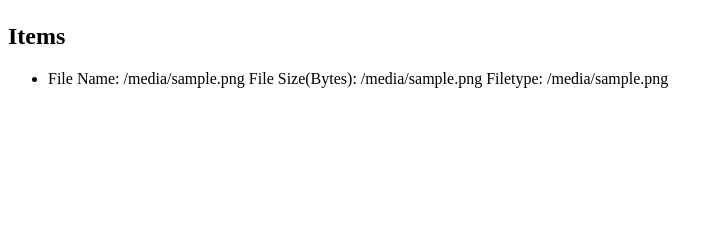
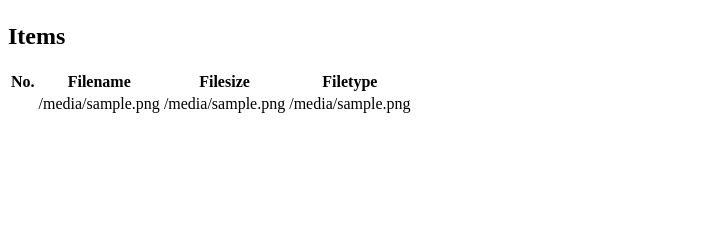
Before and after one commit to yviler/localDrop, a FastAPI app: template templates/browse.html in a window 1280 px wide. Shown: the part 57-300 px from the top of the page, without its empty margins (0-721 px from the left). Run offline with FastAPI, Linux system fonts and the light colour scheme; the template is opened without the code that fills it: most values are stand-ins (such as "Sample title", 1, 10 or a date in 2020).

Commit message:
update createItemObj filename and filetype

```diff
--- a/templates/browse.html
+++ b/templates/browse.html
@@ -10,19 +10,26 @@
       amount of items
     </h1>
     <h2>Items</h2>
-    {% for item in items %}
-    <ul>
-      <li>
-        File Name: {{ item.filename }} File Size(Bytes): {{item.filesize}}
-        Filetype: {{ item.filetype }} {% if item.isDirectory %}
-        <!-- TODO: FIX THE HREF FOR OPENING DIRECTORIES-->
-        <a
-          href="{{request.url_for('browse', current_directory= directory.name + '/' + item.filename )}}"
-          >access directory</a
-        >
-        {% endif %}
-      </li>
-    </ul>
-    {% endfor %}
+    <table>
+      <th>No.</th>
+      <th>Filename</th>
+      <th>Filesize</th>
+      <th>Filetype</th>
+      {% for item in items %}
+      <tr>
+        <td></td>
+        <td>
+          {% if item.isDirectory %}
+          <!-- make current_diretory cleaner for accessing directories-->
+          <a
+            href="{{request.url_for('browse', current_directory=directory.name + '/' + item.filename)}}"
+            >{{ item.filename }}</a
+          >{% else %} {{ item.filename }} {% endif %}
+        </td>
+        <td>{{ item.filesize }}</td>
+        <td>{{ item.filetype }}</td>
+      </tr>
+      {% endfor %}
+    </table>
   </body>
 </html>
```
Also changed, not shown: utils/file.py (+4 -3 lines).
